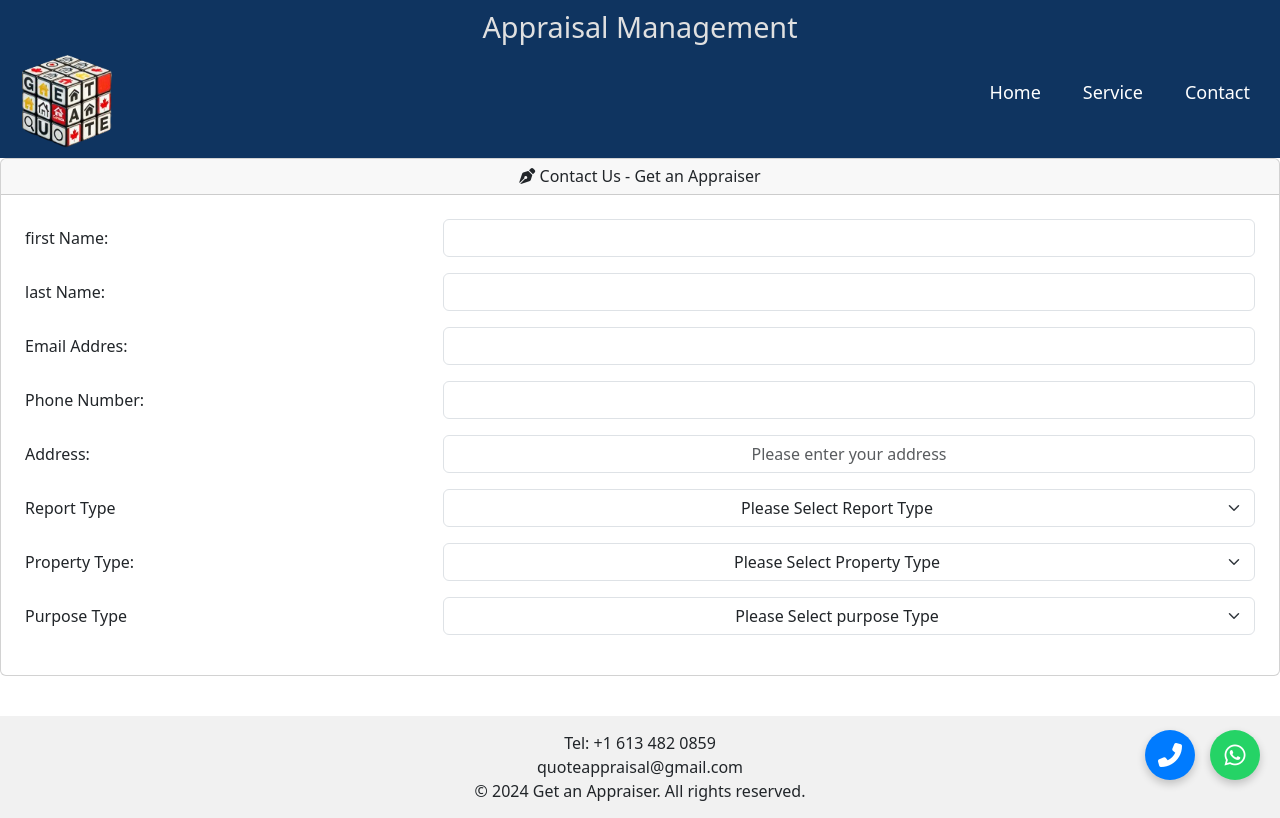
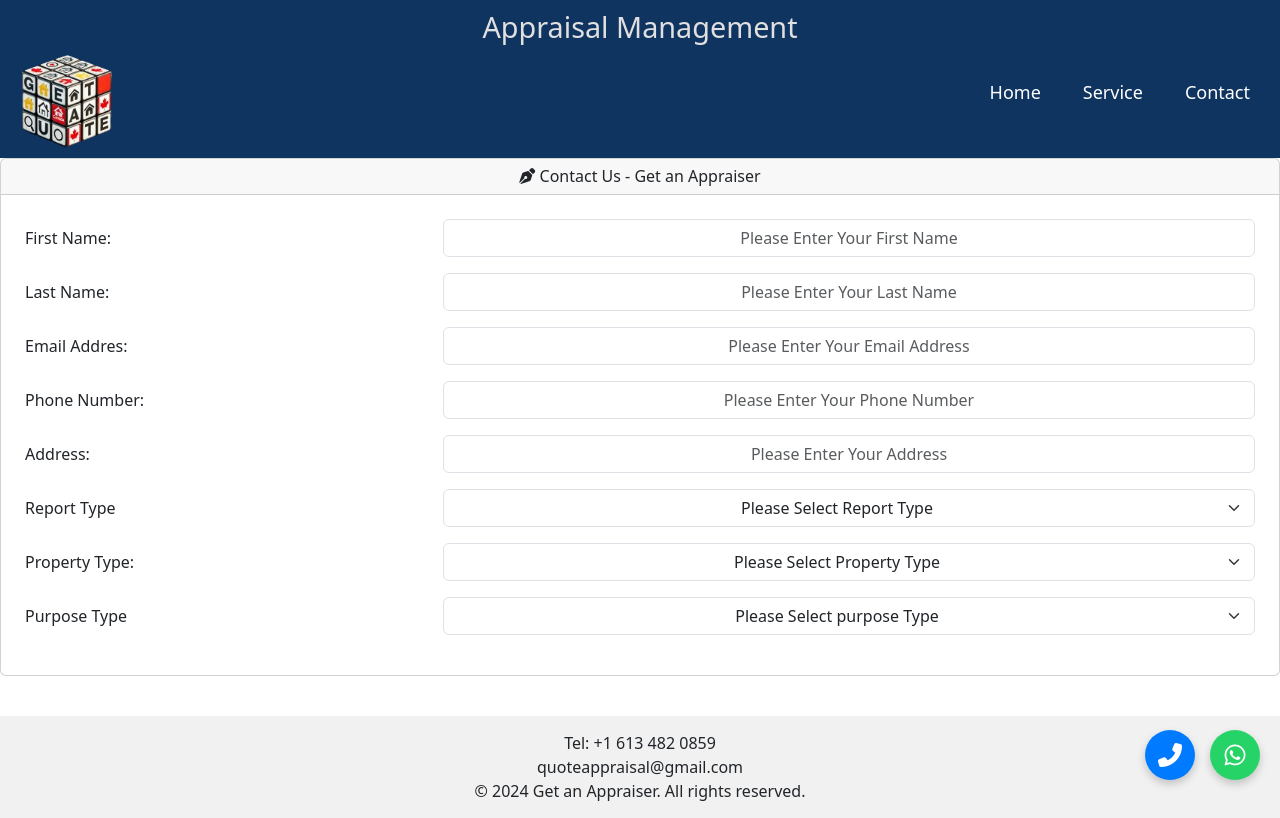
Before and after one commit to Droko1982/freelanzer-quote-appraiser, an Angular app: page /contact in a window 1280 px wide. Built offline with nearby package versions, Linux system fonts and the light colour scheme.

Commit message:
Avance en el Formulario

```diff
--- a/src/app/components/contact/contact.component.css
+++ b/src/app/components/contact/contact.component.css
@@ -9,3 +9,7 @@ input[type="tel"]::placeholder {
 input[type="email"]::placeholder {
     text-align: center;
 }
+
+input[type="number"]::placeholder {
+    text-align: center;
+}
--- a/src/app/components/contact/contact.component.html
+++ b/src/app/components/contact/contact.component.html
@@ -6,20 +6,20 @@
     <div class="card-body p-4">
       <form #f="ngForm">
         <div class="mb-3 row">
-          <label class="col-sm-4 col-form-label">first Name: </label>
+          <label class="col-sm-4 col-form-label">First Name: </label>
           <div class="col-sm-8">
             <input #firstName="ngModel" class="form-control"
               [ngClass]="firstName.invalid && firstName.dirty ? 'is-invalid' : ''" type="text" name="firstName"
-              [(ngModel)]="contacDto.firstName" required />
+              [(ngModel)]="contacDto.firstName" required placeholder="Please Enter Your First Name" />
           </div>
         </div>
 
         <div class="mb-3 row">
-          <label class="col-sm-4 col-form-label">last Name: </label>
+          <label class="col-sm-4 col-form-label">Last Name: </label>
           <div class="col-sm-8">
             <input #lastName="ngModel" class="form-control"
               [ngClass]="lastName.invalid && lastName.dirty ? 'is-invalid' : ''" type="text" name="lastName"
-              [(ngModel)]="contacDto.lastName" required />
+              [(ngModel)]="contacDto.lastName" required placeholder="Please Enter Your Last Name" />
           </div>
         </div>
 
@@ -27,7 +27,8 @@
           <label class="col-sm-4 col-form-label">Email Addres: </label>
           <div class="col-sm-8">
             <input #email="ngModel" class="form-control" [ngClass]="email.invalid && email.dirty ? 'is-invalid' : ''"
-              type="email" name="email" [(ngModel)]="contacDto.emailAddress" required />
+              type="email" name="email" [(ngModel)]="contacDto.emailAddress" required
+              placeholder="Please Enter Your Email Address" />
           </div>
         </div>
 
@@ -35,14 +36,15 @@
           <label class="col-sm-4 col-form-label">Phone Number: </label>
           <div class="col-sm-8">
             <input #phone="ngModel" class="form-control" [ngClass]="phone.invalid && phone.dirty ? 'is-invalid' : ''"
-              type="tel" name="phone" [(ngModel)]="contacDto.phoneNumber" required />
+              type="tel" name="phone" [(ngModel)]="contacDto.phoneNumber" required
+              placeholder="Please Enter Your Phone Number" />
           </div>
         </div>
 
         <div class="mb-3 row">
           <label class="col-sm-4 col-form-label">Address: </label>
           <div class="col-sm-8">
-            <input #phone="ngModel" class="form-control" placeholder="Please enter your address"
+            <input #phone="ngModel" class="form-control" placeholder="Please Enter Your Address"
               [ngClass]="phone.invalid && phone.dirty ? 'is-invalid' : ''" type="text" name="phone"
               [(ngModel)]="contacDto.address" required />
           </div>
@@ -96,8 +98,9 @@
             <textarea type="text" class="form-control mt-2 text-center" placeholder="Please Specify"
               [(ngModel)]="contacDto.adicionalInformation"></textarea>
           </div>
+
           } @else if (contacDto.purposeType === 'Purchase') {
-          <label class="col-sm-4 com-form-label">Purchase Type</label>
+            <label class="col-sm-4 col-form-label">Purchase Type</label>
             <div class="col-sm-8">
               <select name="purchase" id="" class="form-select" [(ngModel)]="contacDto.purchasePurposeType">
                 <option value="" class="text-center">Please Select Purchase Type</option>
@@ -106,6 +109,37 @@
                 }
               </select>
             </div>
+
+            @if (contacDto.purchasePurposeType == 'New Construction') {
+            <label for="" class="col-sm-4 col-form-label">Construction Company</label>
+            <div class="col-sm-8">
+              <select name="newconstruction" class="form-select" [(ngModel)]="contacDto.newConstructionPurposeType">
+                <option value="" class="text-center">Please Select Construction Company</option>
+                @for (item of newConstruction; track $index) {
+                <option value="" class="text-center" [value]="item">{{item}}</option>
+                }
+              </select>
+            </div>
+
+            <label for="" class="col-sm-4 col-form-label">Model Of The Hause</label>
+            <div class="col-sm-8">
+              <select name="model" id="" class="form-select">
+                <option value="" class="text-center">Please Select Model Of The Hause</option>
+                @for (item of modelHause; track $index) {
+                <option value="" class="text-center" [value]="item">{{item}}</option>
+                }
+              </select>
+            </div>
+
+            <label for="" class="col-sm-4 col-form-label">Purchase Price</label>
+            <div class="col-sm-8">
+              <input #price="ngModel" class="form-control" [ngClass]="price.invalid && price.dirty ? 'is-invalid' : ''"
+                type="number" placeholder="Please Enter Purchase Price " name="price"
+                [(ngModel)]="contacDto.purchasePricePurposeType" required />
+            </div>
+            }
+          } @else if (contacDto.purposeType === 'Refinance') {
+
           }
         </div>
 
--- a/src/app/components/contact/contact.component.ts
+++ b/src/app/components/contact/contact.component.ts
@@ -19,6 +19,7 @@ export class ContactComponent implements OnInit{
   purposeType: string[];
   purchase: string[];
   newConstruction: string[];
+  modelHause: string[];
   dwellingStyle: string[];
   dwellingType: string[];
 
@@ -29,6 +30,7 @@ export class ContactComponent implements OnInit{
     this.purposeType = [];
     this.purchase = [];
     this.newConstruction = [];
+    this.modelHause = [];
     this.dwellingStyle = [];
     this.dwellingType = [];
   }
@@ -39,7 +41,7 @@ export class ContactComponent implements OnInit{
       this.uploadDwellingType();
       this.uploadPurposeType();
       this.uploadReportType();
-      this.uploadNewConstruction
+      this.uploadNewConstruction();
   }
 
   private uploadPropertyType() {
@@ -105,6 +107,12 @@ export class ContactComponent implements OnInit{
       "Valecraft",
       "Laridge",
       "Other"
+    ],
+
+    this.modelHause = [
+      "As If",
+      "As If Completed",
+      "Variation for new construction"
     ]
   }
 
--- a/src/app/dto/contac-dto.ts
+++ b/src/app/dto/contac-dto.ts
@@ -11,6 +11,8 @@ export class ContacDTO {
         public dwellingStyle: string = '',
         public dwellingType: string = '',
         public adicionalInformation: string = '',
-        public purchasePurposeType: string = ''
+        public purchasePurposeType: string = '',
+        public newConstructionPurposeType: string = '',
+        public purchasePricePurposeType: string = ''
     ) {}
 }
```
Lines whose indentation alone changed are shown as unchanged.
